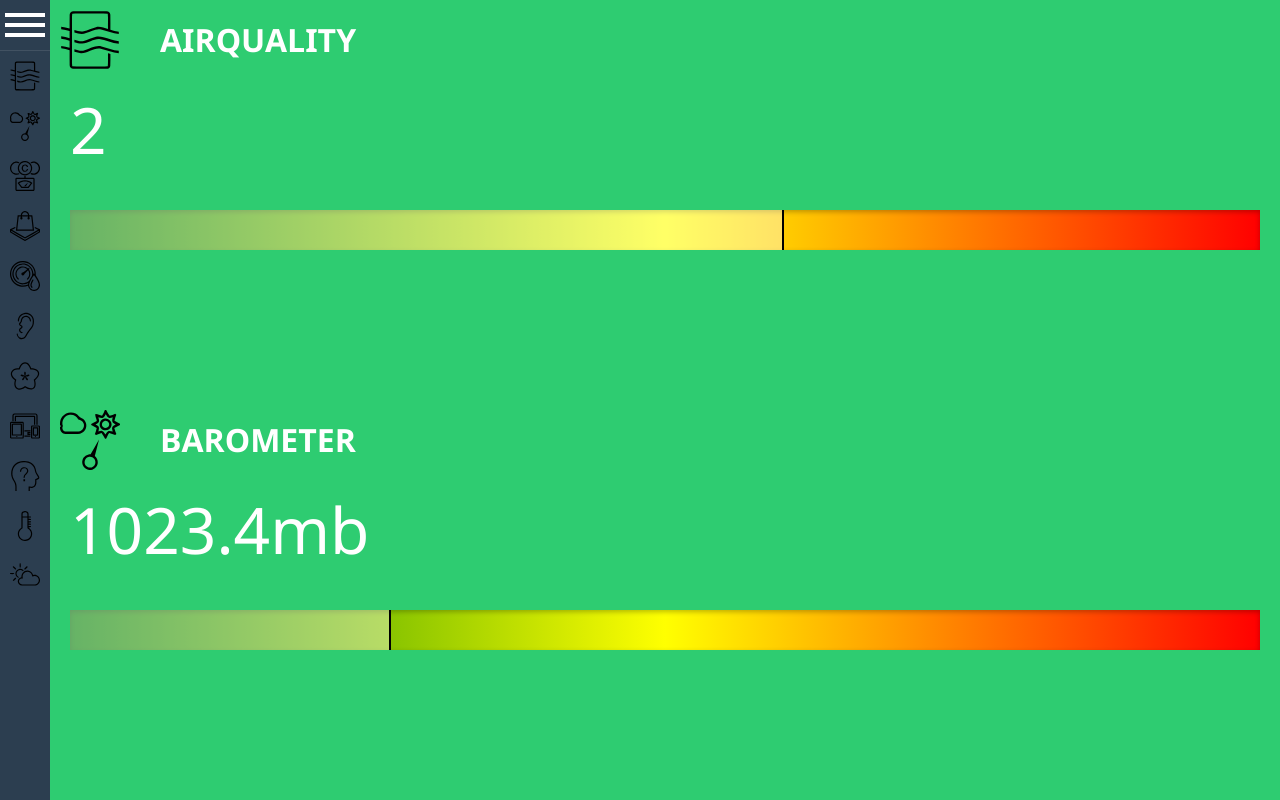
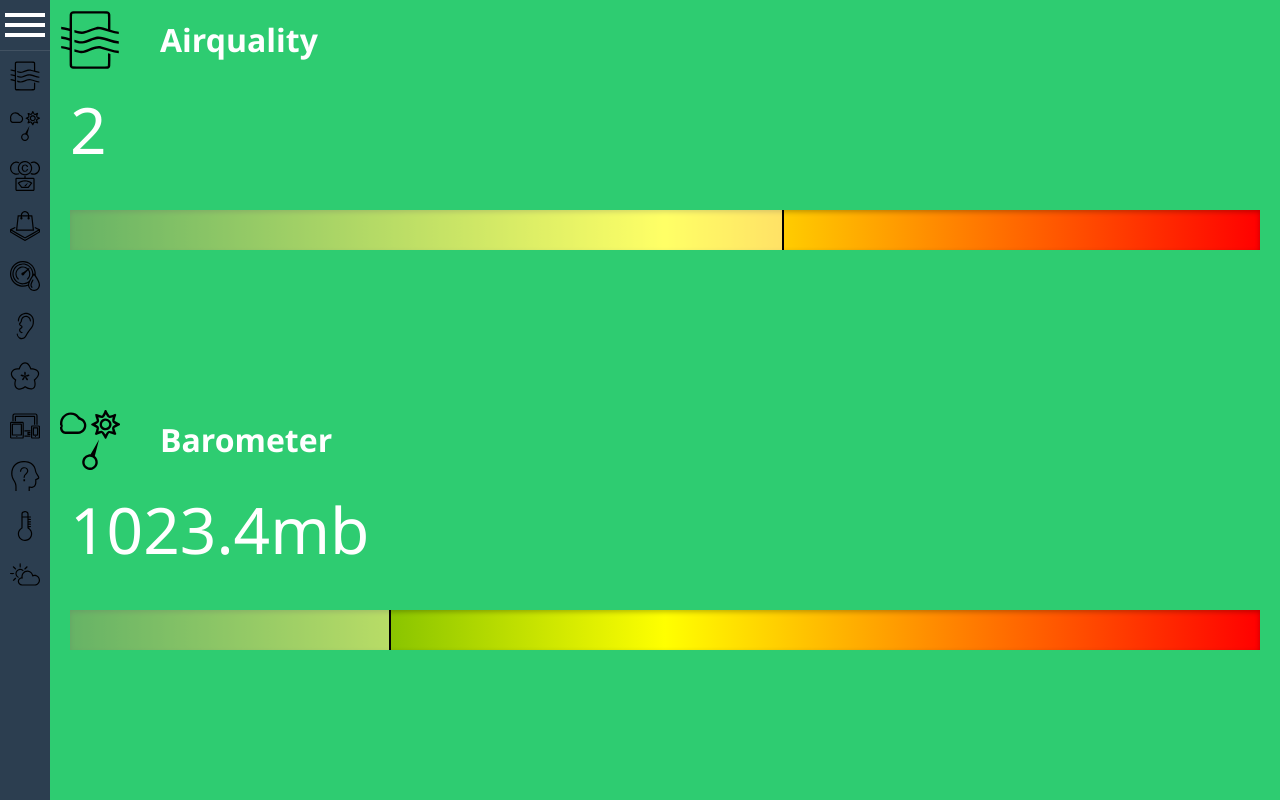
Before and after one commit to RomanKol/urc, a website: page universal/index.html in a window 1280 px wide. Shown: the top 800 px of the page. Drawn offline with Linux system fonts and the light colour scheme; some packages are replaced by stand-ins of ours.

Commit message:
Universal App: Kleien Anpassungen
Überschriften 'Capitalized',
Bilder auf gneau 512x512 angepasst,
Gmaps UI angepasst

```diff
--- a/universal/scripts/app.js
+++ b/universal/scripts/app.js
@@ -228,7 +228,9 @@ function initMap(element, lat, lng){
 	var map;
 
 	var mapOptions = {
-	  zoom: 16
+	  zoom: 16,
+	  mapTypeControl: false,
+	  scrollwheel: false
 	};
 
 	map = new google.maps.Map(element, mapOptions);
--- a/universal/scss/styles.scss
+++ b/universal/scss/styles.scss
@@ -5,6 +5,7 @@
 body, html {
 	font-family: 'Segoe UI', Arial, sans-serif ;
 	background-color: $emerland;
+	text-transform: capitalize;
 }
 
 // List Reset
@@ -84,7 +85,6 @@ nav#navbar {
 					float: left;
 					margin: 0 20px 0;
 					line-height: 50px;
-					text-transform: uppercase;
 				}
 				&:after {
 					content: "";
@@ -128,7 +128,6 @@ main#main {
 			> h1 {
 				float: left;
 				line-height: 60px;
-				text-transform: uppercase;
 				margin: 0 40px 0;
 			}
 			&:after {
```
Also changed, not shown: universal/css/styles.css, universal/images/food/Batavia.jpg, universal/images/food/Birne.jpg, universal/images/food/Lauch.jpg.
